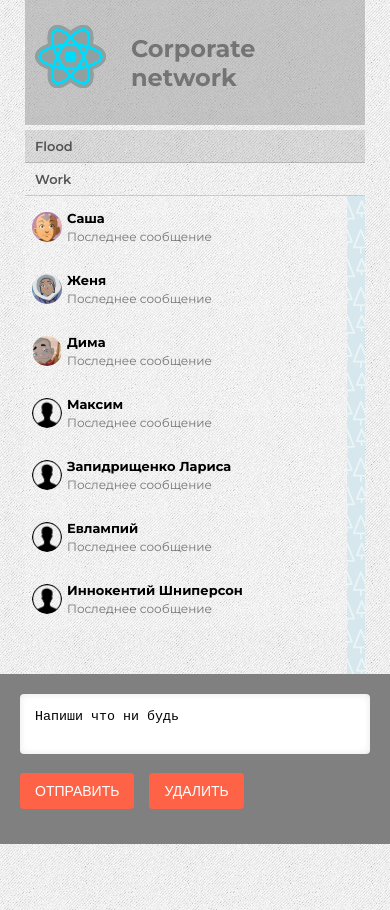
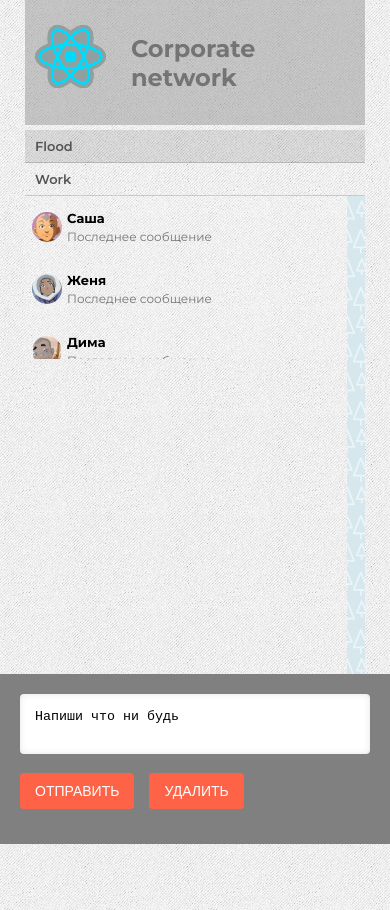
Before and after one commit to AleksandrTsarik/-systems, a React (Create React App) app: page /dialogs in a window 390 px wide. Built offline with nearby package versions, Linux system fonts and the light colour scheme.

Commit message:
change mobile view

```diff
--- a/src/redux/state.js
+++ b/src/redux/state.js
@@ -12,8 +12,7 @@
       {id: 4, name: 'Максим', ava: ''},
       {id: 5, name: 'Запидрищенко Лариса', ava: ''},
       {id: 6, name: 'Евлампий', ava: ''},
-      {id: 7, name: 'Иннокентий Шниперсон', ava: ''},
-      // {id: 5, name: 'Запидрищенко Лариса', ava: ''}
+      {id: 7, name: 'Иннокентий Шниперсон', ava: ''}
     ],
 
     messagesPage: {
--- a/src/style/main.sass
+++ b/src/style/main.sass
@@ -23,6 +23,8 @@
     margin: 0 auto
     max-width: 1200px
     padding: 0 25px
+    @media screen and ( max-width: 575px )
+        height: calc( 100vh - 170px )
 
 .app-content
     display: flex
--- a/src/style/profile.sass
+++ b/src/style/profile.sass
@@ -59,7 +59,8 @@
         @media screen and ( max-width: 768px )
             flex: 0 0 100%
             max-width: 100%
-            height: auto
+            height: 30%
+            overflow-y: scroll
 
     &__messages
         flex-grow: 1
```
